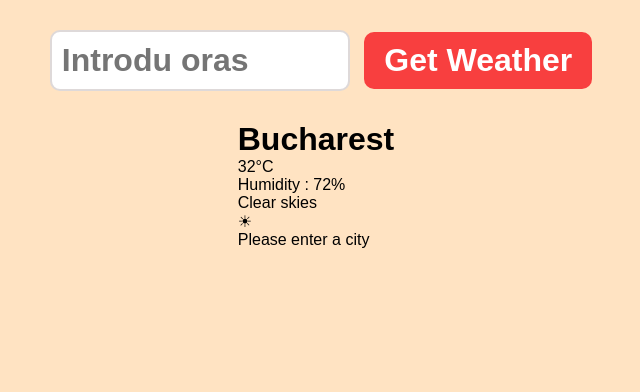
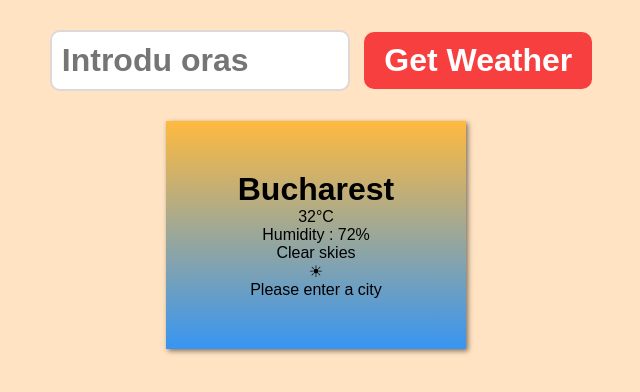
Before and after one commit to Adrian030304/WeatherApp, a plain HTML site: page index.html in a window 1280 px wide. Shown: the whole page, without its empty margins (324-964 px from the left). Drawn offline with Linux system fonts and the light colour scheme.

Commit message:
styled the card which displays the details

```diff
--- a/style.css
+++ b/style.css
@@ -44,3 +44,13 @@ button[type="submit"]:hover{
 button[type="submit"]:active{
     background-color: hsl(0, 98%, 50%);
 }
+
+.card{
+    background:linear-gradient(180deg,hsla(39, 100%, 50%, 0.674),hsla(210, 100%, 50%, 0.784));
+    padding: 50px;
+    box-shadow: 2px 2px 5px hsl(0, 0%, 0%,0.5);
+    min-width: 300px;
+    display:flex;
+    flex-direction: column;
+    align-items: center;
+}
```
